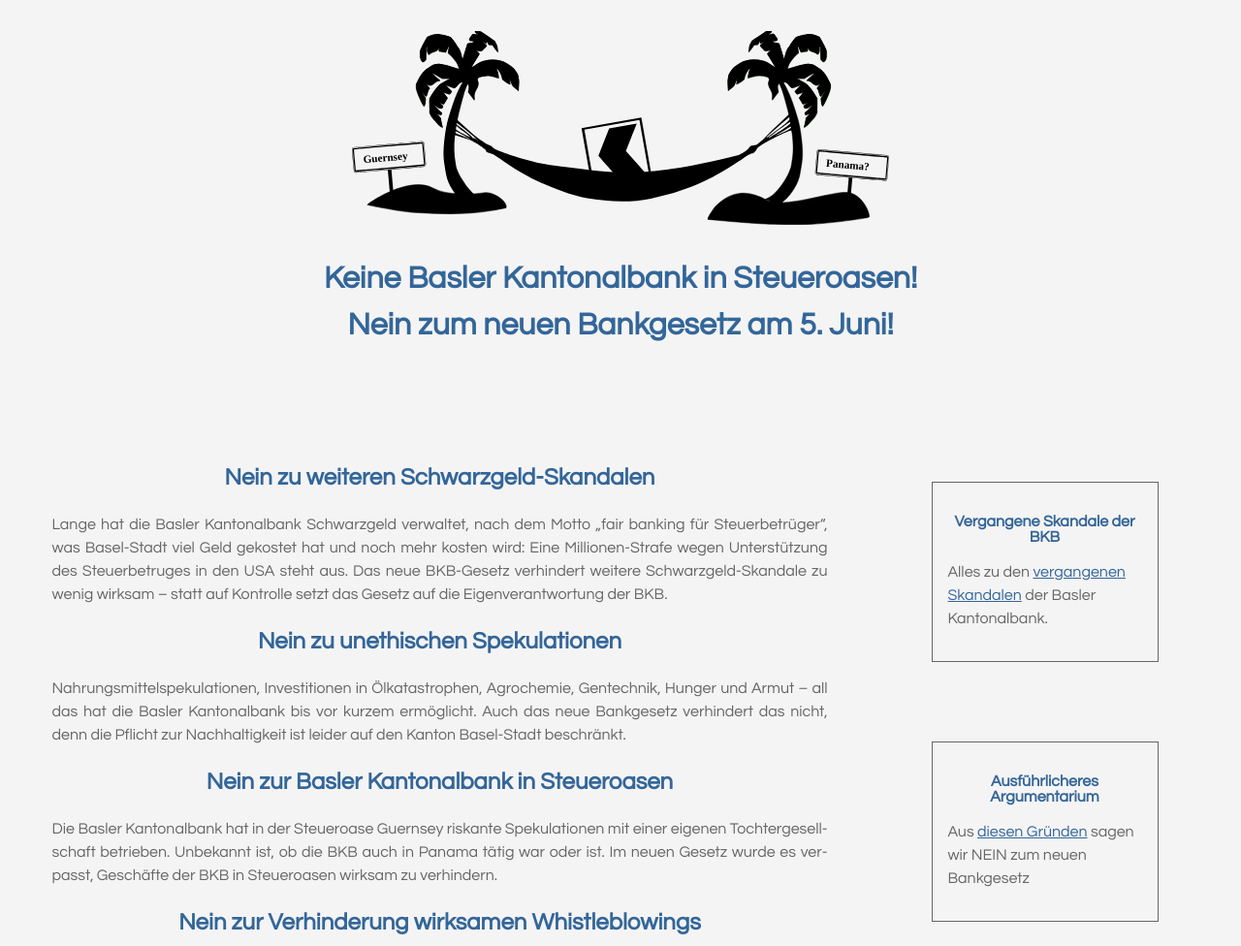
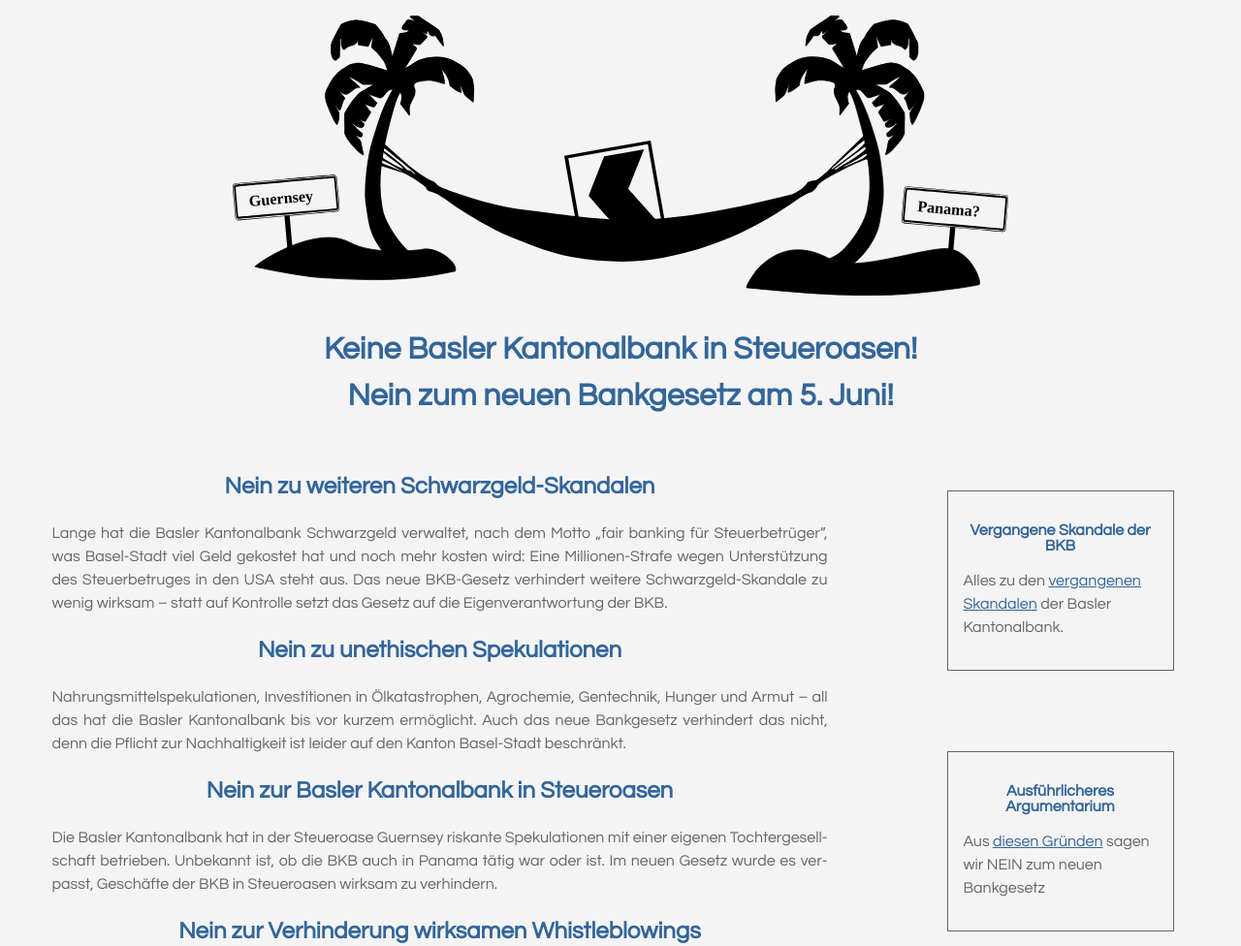
Before and after one commit to PiratenparteiBeiderBasel/bkb-skandal.ch, a plain HTML site: page index.html in a window 1280 px wide. Shown: the top 976 px of the page at 97% size. Drawn offline with Linux system fonts and the light colour scheme.

Commit message:
adjust header size and space

```diff
--- a/css/style.css
+++ b/css/style.css
@@ -14,8 +14,11 @@
 	background-color: rgb(245, 244, 244);
 	color: rgb(102, 102, 102);
 }
-header, main, footer > .flex {
-	padding: 2rem 1rem;
+header, article, footer > .flex {
+	padding: 0 1rem;
+}
+header {
+	padding: 1rem 1rem 0;
 }
 article {
 	-webkit-hyphens: auto;
@@ -90,7 +93,7 @@
 	display: block;
 	margin: 0 auto;
 	max-width: 800px;
-	max-height: 25vh;
+	max-height: 40vh;
 }
 footer > .flex {
 	-webkit-align-items: center;
@@ -98,6 +101,7 @@
 	-ms-flex-align: center;
 	-moz-box-align: center;
 	align-items: center;
+	margin-top: 2rem;
 }
 footer > .flex > .partner > img {
 	margin: 1em;
```
